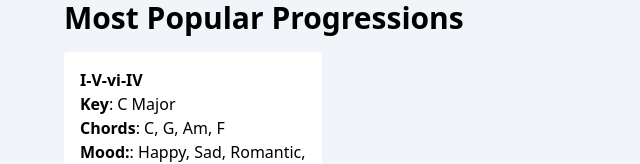
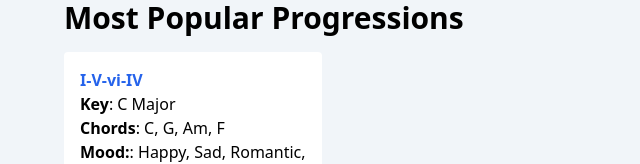
Before and after one commit to c-j-j/piano-progressions, a Next.js app: page / in a window 1280 px wide. Shown: the top 164 px of the page, without its empty margins (0-640 px from the left). Built offline with nearby package versions, Linux system fonts and the light colour scheme.

Commit message:
style change

```diff
--- a/app/page.tsx
+++ b/app/page.tsx
@@ -11,7 +11,7 @@ export default function Home() {
         <div className="mb-4"></div>
         <Link href={`/progression/${progression}`}>
           <div className="bg-white p-4 inline-block rounded">
-            <h3 className="text-1xl font-bold">I-V-vi-IV</h3>
+            <h3 className="text-1xl font-bold text-blue-600">I-V-vi-IV</h3>
             <p>
               <span className="font-bold">Key</span>: C Major
             </p>
```
